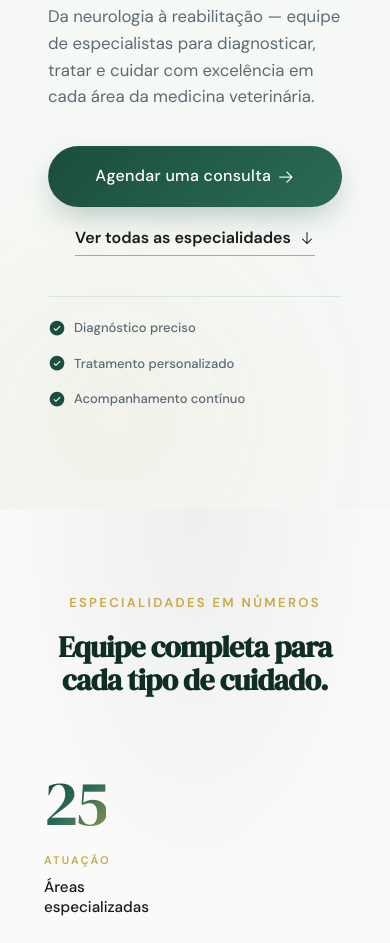
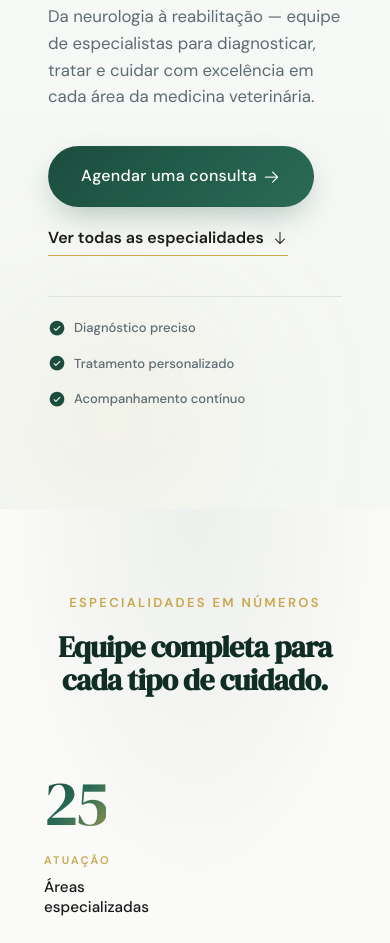
Before and after one commit to victorvianaverbo/vetpiera-site, a plain HTML site: page especialidades/index.html in a window 390 px wide. Shown: the part 1009-1952 px from the top of the page. Drawn offline with nearby package versions, Linux system fonts and the light colour scheme.

Commit message:
Revert: flex-direction column nos hero CTAs causava CLS 0.2 mobile

```diff
--- a/especialidades/style.css
+++ b/especialidades/style.css
@@ -640,9 +640,7 @@ button {
   .esp-hero__tag { right: 12px; top: 12px; }
   .esp-hero__trust { gap: 14px; }
   .esp-hero__trust-item { font-size: 0.8125rem; }
-  .esp-hero__actions { gap: 18px; flex-direction: column; align-items: stretch; }
-  .esp-hero__btn-primary { justify-content: center; }
-  .esp-hero__link { justify-content: center; align-self: center; }
+  .esp-hero__actions { gap: 18px; }
 }
 
 @media (max-width: 380px) {
```
Also changed, not shown: home/style.css (+3 -7 lines).
